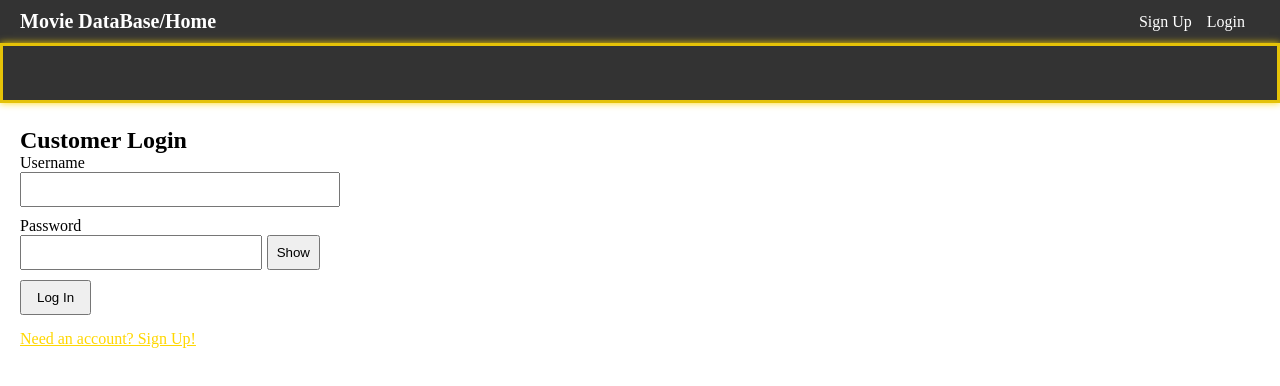
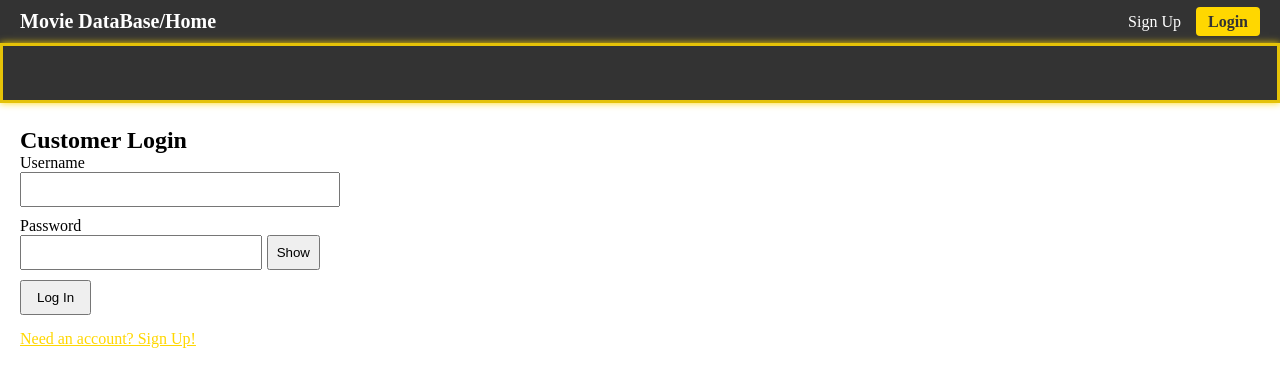
Before and after one commit to minyardlucky/MovieDB3, a React (Vite) app: page /login in a window 1280 px wide. Shown: the top 386 px of the page. Built offline with nearby package versions, Linux system fonts and the light colour scheme; no server answers.

Commit message:
navbar fix

```diff
--- a/src/components/Nav/Nav.jsx
+++ b/src/components/Nav/Nav.jsx
@@ -1,4 +1,3 @@
-// src/components/Nav.jsx
 import React from "react";
 import { Link, useNavigate } from "react-router-dom";
 
@@ -8,6 +7,7 @@ function Nav({ user, setUser }) {
   const handleLogout = () => {
     setUser(null);
     localStorage.removeItem("token"); // clear JWT
+    localStorage.removeItem("user"); // IMPORTANT: Clear the user object from local storage
     navigate("/login"); // redirect to login page
   };
 
@@ -68,9 +68,21 @@ function Nav({ user, setUser }) {
             >
               Sign Up
             </Link>
+            {/* 💡 FIX: The Login Link was invisible because it had the same text decoration as its peers.
+                 It needs to be clearly styled as a primary button for the logged-out state.
+            */}
             <Link
               to="/login"
-              style={{ marginRight: "15px", color: "white", textDecoration: "none" }}
+              style={{
+                background: "#FFD700", // Bright color
+                color: "#333",          // Dark text
+                border: "none",
+                padding: "6px 12px",
+                cursor: "pointer",
+                borderRadius: "4px",
+                textDecoration: "none", // Remove underline
+                fontWeight: "bold"
+              }}
             >
               Login
             </Link>
```
